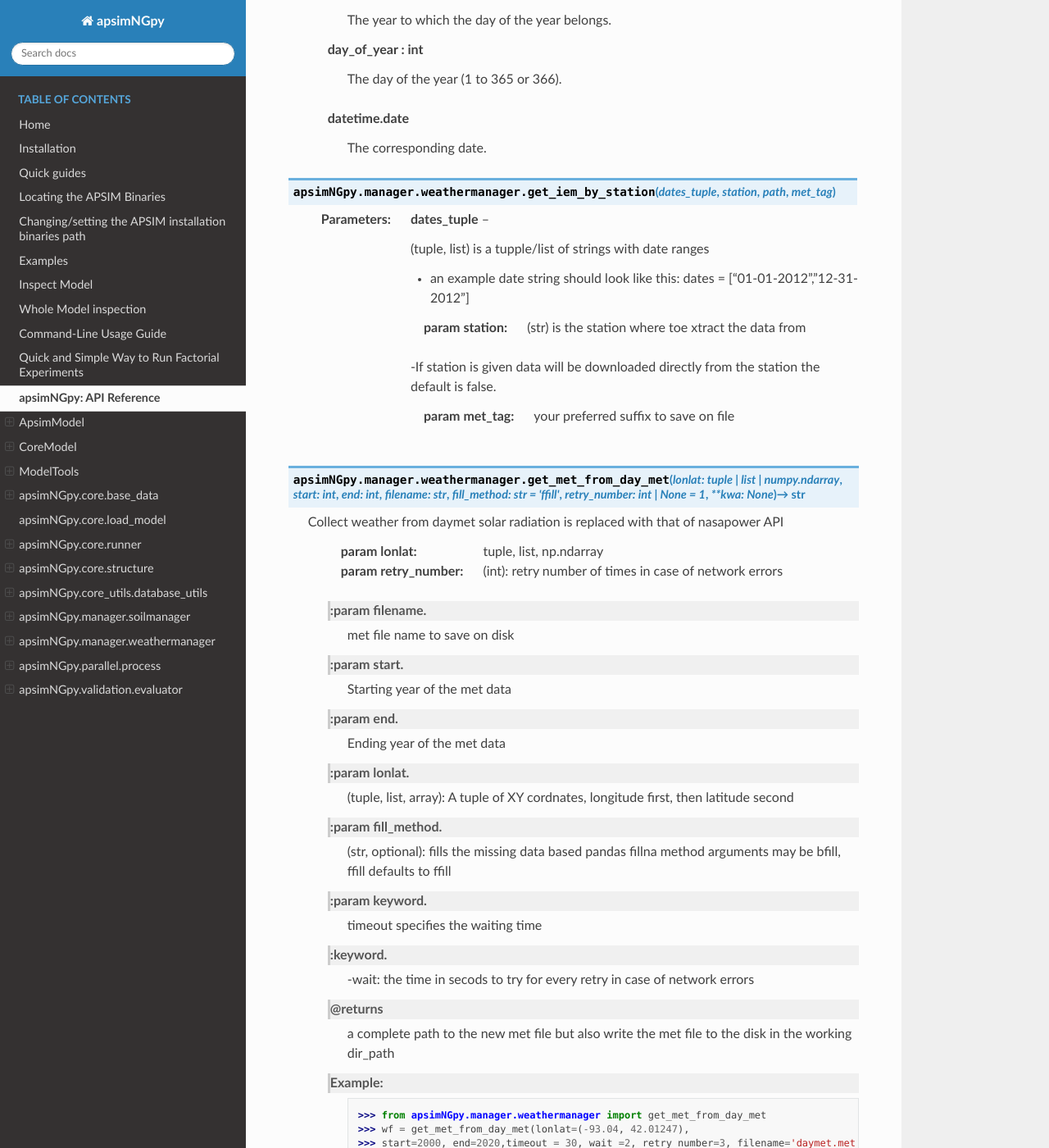
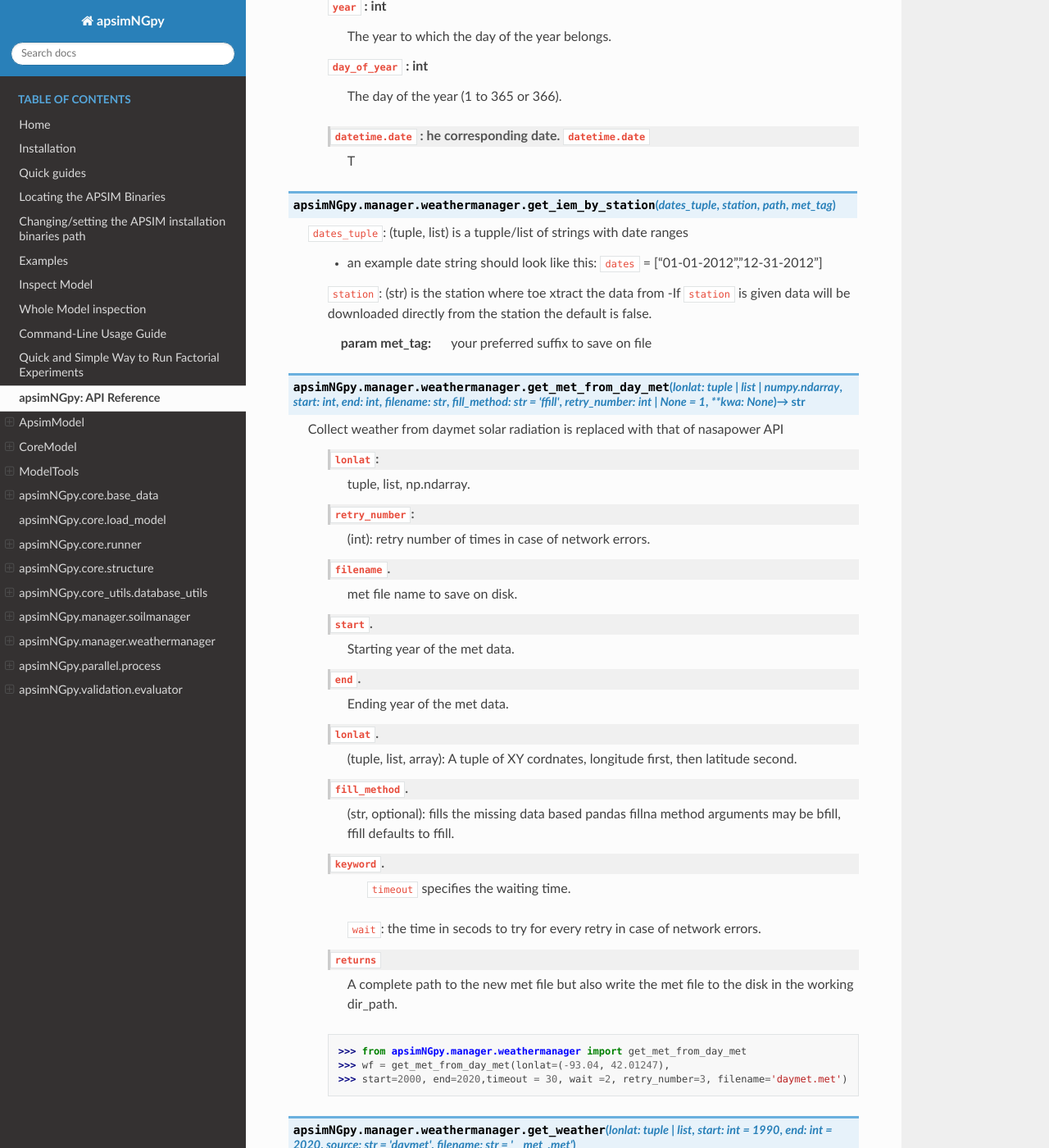
Before and after one commit to MAGALA-RICHARD/documentation-example, a Sphinx documentation site: the page built from doc/api.rst, in a window 1280 px wide and 1400 px high, scrolled down 40945 px. Shown: the whole window at 82% size. Built offline with Sphinx 7.4.7 and the Read the Docs theme 3.1.0, drawn with Linux system fonts in a browser that asks for light colours; some of the changed text lies outside the part shown.

```diff
--- a/doc/api.rst
+++ b/doc/api.rst
@@ -656,7 +656,7 @@
 
 .. function:: apsimNGpy.core.core.CoreModel.get_model_paths(self, cultivar=False) -> list[str]
 
-   select out a few model types to use for building the APSIM file inspections
+   Select out a few model types to use for building the APSIM file inspections
 
 .. function:: apsimNGpy.core.core.CoreModel.get_report(self, simulation=None, names_only=False)
 
@@ -1939,23 +1939,24 @@
 
     Parameters:
     -----------
-    year : int
+    ``year`` : int
         The year to which the day of the year belongs.
-    day_of_year : int
+
+    ``day_of_year`` : int
         The day of the year (1 to 365 or 366).
 
-    Returns:
+    ``Returns:``
     --------
-    datetime.date
-        The corresponding date.
+    ``datetime.date`` : he corresponding date. ``datetime.date``
+        T
 
 .. function:: apsimNGpy.manager.weathermanager.get_iem_by_station(dates_tuple, station, path, met_tag)
 
-   :param dates_tuple: (tuple, list) is a tupple/list of strings with date ranges
-
-      - an example date string should look like this: dates = ["01-01-2012","12-31-2012"]
-      :param station: (str) is the station where toe xtract the data from
-      -If station is given data will be downloaded directly from the station the default is false.
+   ``dates_tuple``: (tuple, list) is a tupple/list of strings with date ranges
+
+      - an example date string should look like this: ``dates`` = ["01-01-2012","12-31-2012"]
+      ``station``: (str) is the station where toe xtract the data from
+      -If ``station`` is given data will be downloaded directly from the station the default is false.
 
       :param met_tag: your preferred suffix to save on file
 
@@ -1963,32 +1964,41 @@
 
    Collect weather from daymet solar radiation is replaced with that of nasapower API
 
-
-    parameters
+    Parameters
     ---------------
-    :param lonlat:
-         tuple, list, np.ndarray
-    :param retry_number:
-        (int): retry number of times in case of network errors
-    :param filename.
-         met file name to save on disk
-    :param start.
-         Starting year of the met data
-    :param end.
-         Ending year of the met data
-    :param lonlat.
-         (tuple, list, array): A tuple of XY cordnates, longitude first, then latitude second
-    :param fill_method.
-         (str, optional): fills the missing data based pandas fillna method arguments may be bfill, ffill defaults to ffill
-    :param keyword.
-         timeout specifies the waiting time
-
-    :keyword.
-        -wait: the time in secods to try for every retry in case of network errors
-    @returns
-     a complete path to the new met file but also write the met file to the disk in the working dir_path
+
+    ``lonlat``:
+         tuple, list, np.ndarray.
+
+    ``retry_number``:
+        (int): retry number of times in case of network errors.
+
+    ``filename``.
+         met file name to save on disk.
+
+    ``start``.
+         Starting year of the met data.
+
+    ``end``.
+         Ending year of the met data.
+
+    ``lonlat``.
+         (tuple, list, array): A tuple of XY cordnates, longitude first, then latitude second.
+
+    ``fill_method``.
+         (str, optional): fills the missing data based pandas fillna method arguments may be bfill, ffill defaults to ffill.
+
+    ``keyword``.
+         ``timeout`` specifies the waiting time.
+
+        ``wait``: the time in secods to try for every retry in case of network errors.
+
+    ``returns``
+       A complete path to the new met file but also write the met file to the disk in the working dir_path.
 
     Example:
+    --------------
+
           >>> from apsimNGpy.manager.weathermanager import get_met_from_day_met
           >>> wf = get_met_from_day_met(lonlat=(-93.04, 42.01247),
           >>> start=2000, end=2020,timeout = 30, wait =2, retry_number=3, filename='daymet.met')
@@ -1997,27 +2007,40 @@
 
    Collects data from various sources.
 
-        Only nasapower and dayment are currently supported sources, so it will raise an error if mesonnet is suggested.
-
-        -Note if you are not in mainland USA, please don't pass source = 'dayment' as it will raise an error due to geographical
+        Only ``nasapower`` and ``dayment`` are currently supported sources, so it will raise an error if mesonnet is suggested.
+
+        -Note if you are not in mainland USA, please don't pass source = ``'dayment'`` as it will raise an error due to geographical
              scope
-         Paramters
+
+         Parameters
          -----------------------
-         :param lonlat: (tuple) lonlat values
-         :param start: (int) start year
-         :param end: (int) end year
-         :param source: (str) source API for weather data
-         :param filename: (str) filename for saving on disk
-
-        >> Example
+
+         ``lonlat``: (tuple) lonlat values
+
+         ``start``: (int) start year
+
+         ``end``: (int) end year
+
+         ``source``: (str) source API for weather data
+
+         ``filename``: (str) filename for saving on disk
+
+        Example.
+
             >>> from apsimNGpy.manager.weathermanager import get_weather
             >>> from apsimNGpy.core.base_data import load_default_simulations
-            We are going to collect data from my hometown Kampala
+
+            # We are going to collect data from my hometown Kampala
+
             >>> kampala_loc = 35.582520, 0.347596
+
             # Notice it return a path to the downloaded weather file
+
             >>> met_file = get_weather(kampala_loc, start=1990, end=2020, source='nasa', filename='kampala_new.met')
             >>> print(met_file)
+
             # next we can pass this weather file to apsim model
+
             >>> maize_model = load_default_simulations(crop = 'maize')
             >>> maize_model.replace_met_file(weather_file = met_file)
 
@@ -2027,26 +2050,33 @@
 
     Parameters:
     _______________________
-    :param met: (pd.DataFrame): DataFrame with missing values.
-    :param method: (str, optional): Method for imputing missing values ("approx", "spline", "mean"). Default is "mean".
-    :param verbose: (bool, optional): If True, prints detailed information about the imputation. Default is False.
+
+    ``met``: (pd.DataFrame): DataFrame with missing values.
+
+    ``method``: (str, optional): Method for imputing missing values ("approx", "spline", "mean"). Default is "mean".
+
+    ``verbose``: (bool, optional): If True, prints detailed information about the imputation. Default is False.
 
     - **kwargs (dict, optional): Additional keyword arguments including 'copy' (bool) to deep copy the DataFrame.
 
-    @Returns:
-    - pd.DataFrame: DataFrame with imputed missing values.
+    ``Returns:``
+       - ``pd.DataFrame``: DataFrame with imputed missing values.
 
 .. function:: apsimNGpy.manager.weathermanager.merge_columns(df1_main, common_column, df2, fill_column, df2_colummn)
 
    Parameters:
-    df_main (pd.DataFrame): The first DataFrame to be merged and updated.
-    common_column (str): The name of the common column used for merging.
-    df2 (pd.DataFrame): The second DataFrame to be merged with 'df_main'.
-    fill_column (str): The column in 'edit' to be updated with values from 'df2_column'.
-    df2_column (str): The column in 'df2' that provides replacement values for 'fill_column'.
-
-    Returns:
-    pd.DataFrame: A new DataFrame resulting from the merge and update operations.
+    ``df_main`` (pd.DataFrame): The first DataFrame to be merged and updated.
+
+    ``common_column`` (str): The name of the common column used for merging.
+
+    ``df2`` (pd.DataFrame): The second DataFrame to be merged with 'df_main'.
+
+    ``fill_column`` (str): The column in 'edit' to be updated with values from 'df2_column'.
+
+    ``df2_column`` (str): The column in 'df2' that provides replacement values for 'fill_column'.
+
+    ``Returns``:
+      ``pd.DataFrame``: A new DataFrame resulting from the merge and update operations.
 
 apsimNGpy.parallel.process
 -----------------------------------------
```
Also changed, not shown: other parts of doc/api.rst (+1 -1 lines).
